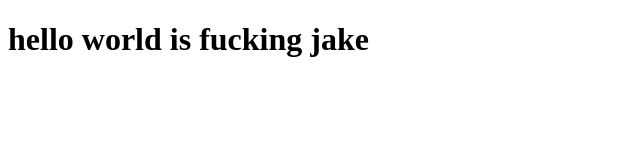
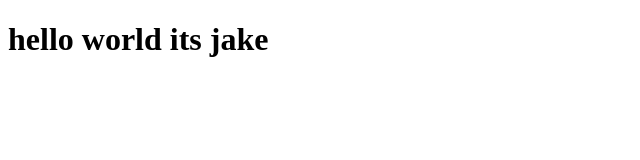
Before and after one commit to jacobknusen/scotts-demo, a website: page public/index.html in a window 1280 px wide. Shown: the whole page, without its empty margins (0-640 px from the left). Drawn offline with Linux system fonts and the light colour scheme.

Commit message:
rollbar attampt 3

```diff
--- a/public/index.html
+++ b/public/index.html
@@ -7,6 +7,6 @@
     <title>Document</title>
 </head>
 <body>
-    <h1>hello world is fucking jake</h1>
+    <h1>hello world its jake</h1>
 </body>
 </html>
--- a/server/server.js
+++ b/server/server.js
@@ -8,7 +8,6 @@ var rollbar = new Rollbar({
   captureUncaught: true,
   captureUnhandledRejections: true,
 })
-
 
 // record a generic message and send it to Rollbar
 rollbar.log('Hello world!')
```
